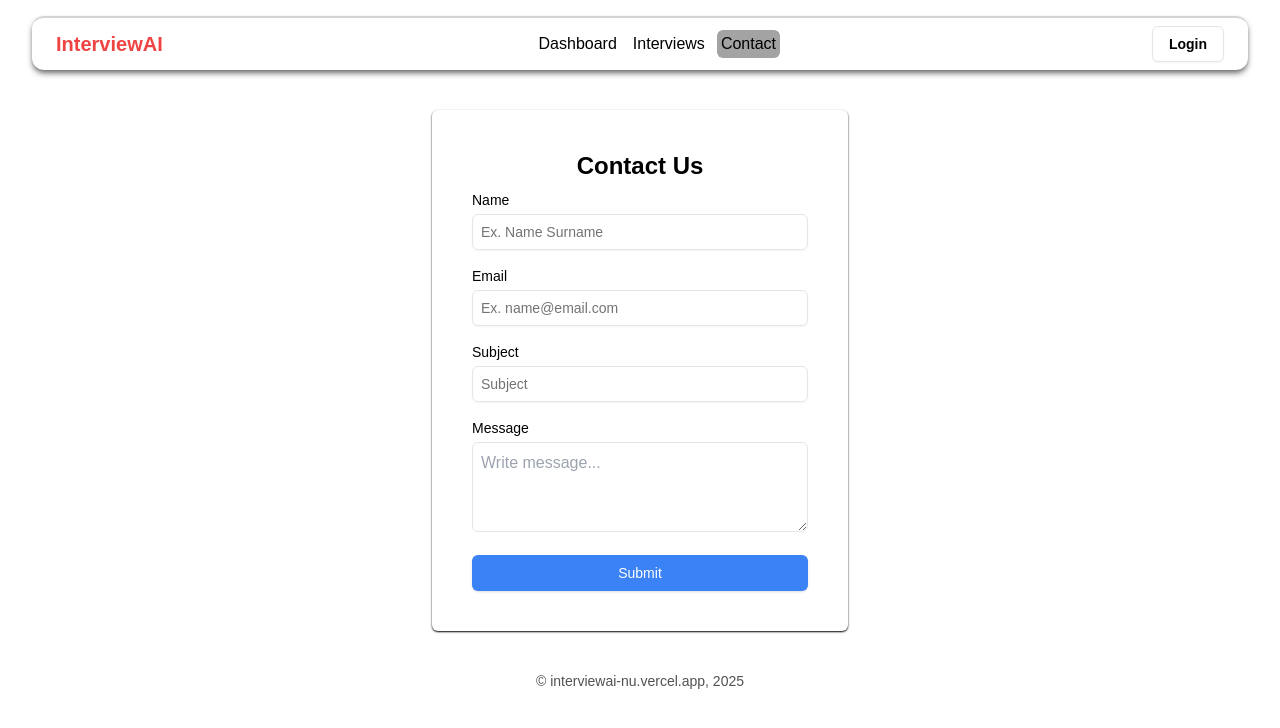
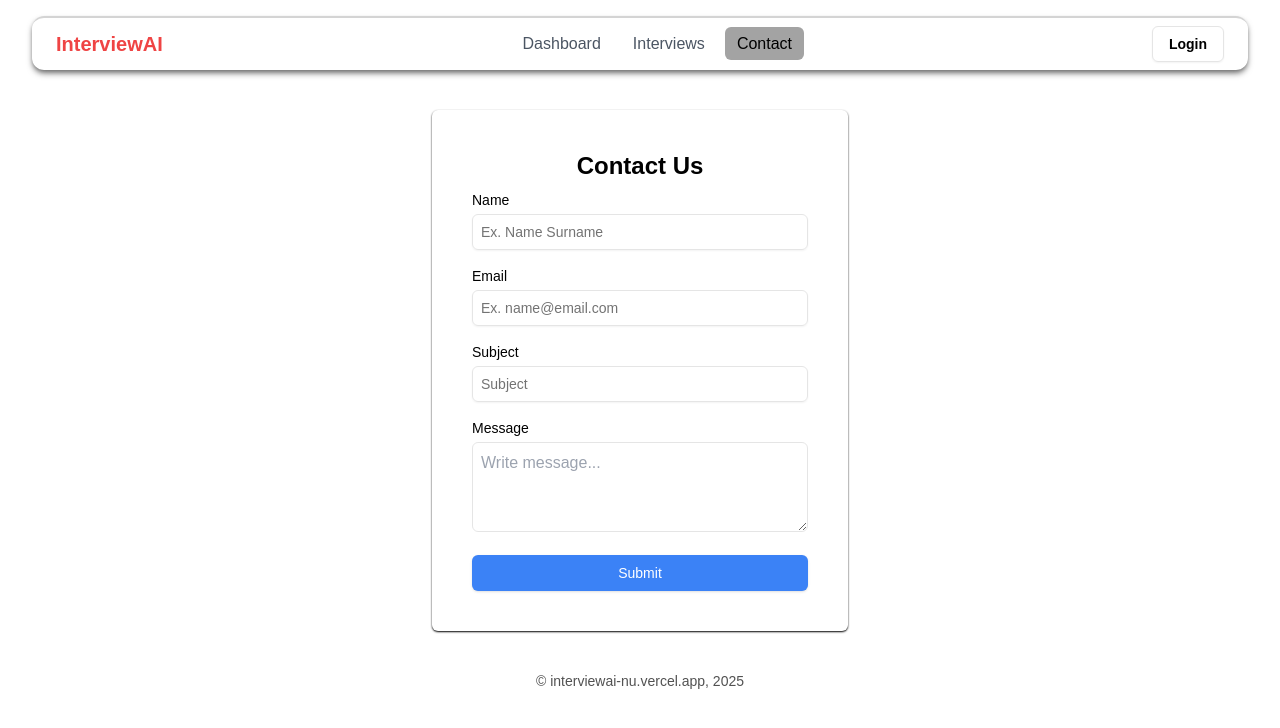
Before and after one commit to git-mern/InterviewAI, a Next.js app: page /contact in a window 1280 px wide. Shown: the top 728 px of the page. Built offline with nearby package versions, Linux system fonts and the light colour scheme; no server answers.

Commit message:
Navbar Updated

```diff
--- a/app/dashboard/_components/navbar.jsx
+++ b/app/dashboard/_components/navbar.jsx
@@ -5,6 +5,7 @@ import { SignedIn, SignedOut, UserButton } from "@clerk/nextjs";
 import Link from "next/link";
 import { usePathname, useRouter } from "next/navigation";
 import React from "react";
+import { motion } from "framer-motion";
 
 const links = [
   { link: "/dashboard", title: "Dashboard", path: "/dashboard" },
@@ -25,19 +26,30 @@ const Navbar = () => {
       <Link href="/" className="text-red-500 font-bold text-xl">
         InterviewAI
       </Link>
-      <div className="flex gap-2 items-center">
-        {links.map((links, index) => (
-          <div key={index} className="md:flex gap-4 hidden ">
+      <nav className="flex gap-2 items-center">
+        {links.map((link, index) => (
+          <div key={index} className="md:block hidden relative">
             <Link
-              href={links.link}
-              className={`hover:text-black cursor-pointer transition ease-in-out p-1  hover:scale-105 ${
-                path == links.path && "bg-neutral-400 py-0.5 rounded-md px-1"
+              href={link.link}
+              className={`relative px-3 py-2 rounded-md transition-colors duration-200 ease-in-out ${
+                path === link.path
+                  ? "text-black"
+                  : "text-gray-600 hover:text-black"
               }`}>
-              {links.title}
+              <span className="relative z-10">{link.title}</span>
+              {path === link.path && (
+                <motion.div
+                  className="absolute inset-0 bg-neutral-400 rounded-md"
+                  layoutId="background"
+                  initial={{ opacity: 0 }}
+                  animate={{ opacity: 1 }}
+                  transition={{ type: "spring", stiffness: 300, damping: 30 }}
+                />
+              )}
             </Link>
           </div>
         ))}
-      </div>
+      </nav>
       <SignedOut>
         <Button
           onClick={() => router.push("/sign-in")}
```
